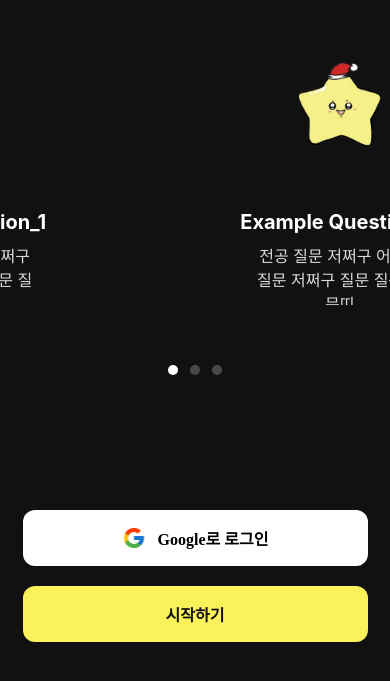
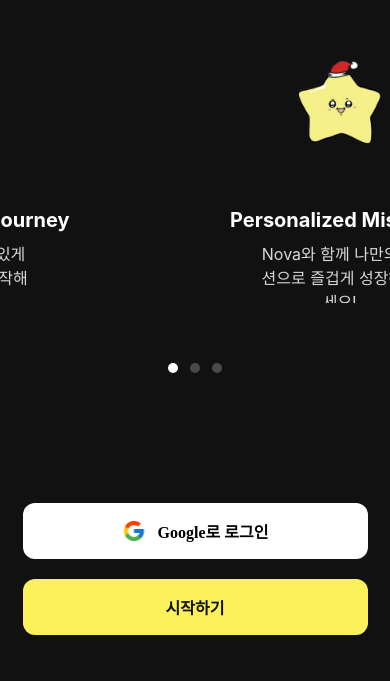
Before and after one commit to FourLeaves4/Client, a React Native app: screen /Start in a window 390 px wide. Shown: the part 137-818 px from the top of the page. Built offline with nearby package versions, Linux system fonts and the light colour scheme.

Commit message:
Update app introduction titles and subtitles

```diff
--- a/src/pages/MyScreen.jsx
+++ b/src/pages/MyScreen.jsx
@@ -20,7 +20,7 @@ export default function MyScreen() {
   useEffect(() => {
     // API 호출 예시 (백엔드 URL에 맞게 수정)
     fetch(
-      `https://port-0-server-lz1cq56f81af005d.sel4.cloudtype.app/home/${userId}/profile`
+      `https://port-0-server-lz1cq56f81af005d.sel 4.cloudtype.app/home/${userId}/profile`
     )
       .then((response) => response.json())
       .then((data) => {
--- a/src/pages/start.jsx
+++ b/src/pages/start.jsx
@@ -12,20 +12,20 @@ export default function Start({ navigation }) {
     {
       id: 0,
       src: require('../../assets/1st.png'),
-      title: 'Example Question_1',
-      subtitle: '전공 질문 어쩌구 저쩌구 질문 저쩌구 질문 질문 질문띠',
+      title: 'Embark on Your Journey',
+      subtitle: 'Nova와 함께 재미있게 개발자의 여정을 시작해보세요!',
     },
     {
       id: 1,
       src: require('../../assets/2nd.png'),
-      title: 'Example Question_2',
-      subtitle: '전공 질문 저쩌구 어쩌구 질문 저쩌구 질문 질문 질문띠',
+      title: 'Personalized Missions',
+      subtitle: 'Nova와 함께 나만의 미션으로 즐겁게 성장해보세요!',
     },
     {
       id: 2,
       src: require('../../assets/3rd.png'),
-      title: 'Example Question_3',
-      subtitle: '어쩌구 전공 질문 저쩌구 저쩌구 질문 질문 질문띠',
+      title: 'Grow with Characters',
+      subtitle: 'Nova와 함께 캐릭터로 재미있게 배우고 성장해보세요!',
     },
   ];
 
@@ -92,7 +92,7 @@ export default function Start({ navigation }) {
 
 const styles = StyleSheet.create({
   container: {
-    paddingTop: 142,
+    paddingTop: 140,
     flex: 1,
     backgroundColor: '#111111',
     alignItems: 'center',
@@ -104,7 +104,7 @@ const styles = StyleSheet.create({
     overflow: 'hidden', // 영역 밖 이미지 숨김
   },
   buttonWrapper: {
-    marginTop: 115, // PaginationDots 아래 간격
+    marginTop: 110, // PaginationDots 아래 간격
     alignItems: 'center',
     gap: 14, // 버튼 간 간격
   },
```
